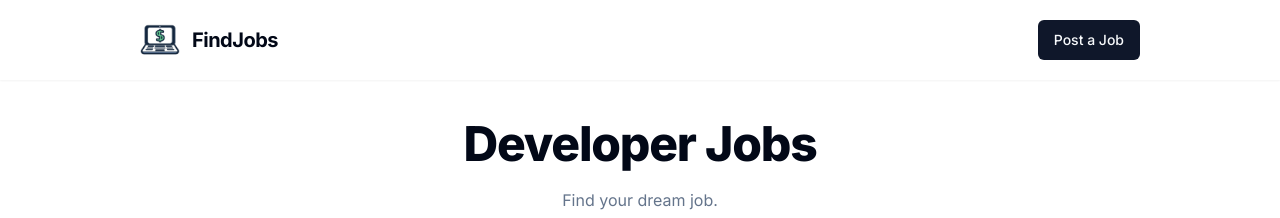
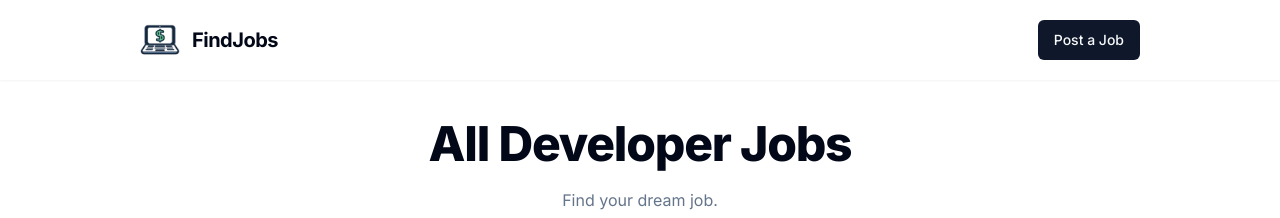
Before and after one commit to nidal23/jobs, a Next.js app: page / in a window 1280 px wide. Shown: the top 218 px of the page. Built offline with nearby package versions, Linux system fonts and the light colour scheme; no server answers; the database is empty.

Commit message:
src:app:home: -added function to show the title based on the user search. -used nextjs metadata function to show the same in tab, -this helps with SEO.

```diff
--- a/src/app/page.tsx
+++ b/src/app/page.tsx
@@ -2,6 +2,7 @@ import JobFilterSidebar from "@/components/jobFilterSidebar";
 import JobResults from "@/components/jobResults";
 import H1 from "@/components/ui/h1";
 import { jobFilterValues } from "@/lib/validation";
+import { Metadata } from "next";
 
 interface PageProps {
   searchParams: {
@@ -11,6 +12,27 @@ interface PageProps {
     remote?: string
   }
 }
+
+function getTitle({q, type, location, remote}: jobFilterValues) {
+  const titlePrefix = q
+  ? `${q} jobs`
+  : type ? `${type} developer jobs` : remote ? 'Remote developer jobs' : "All Developer Jobs"
+
+  const titleSuffix = location ? ` in ${location}` : "";
+
+  return titlePrefix + titleSuffix;
+}
+
+export function generateMetadata({searchParams: {q,type, location, remote}}: PageProps): Metadata {
+  return {
+    title: `${getTitle({q,
+      type,
+      location,
+      remote: remote === 'true'})} | JobsFind`
+  }
+}
+
+
 
 export default async function Home({searchParams: {q, type, location, remote}}: PageProps) {
 
@@ -23,7 +45,7 @@ export default async function Home({searchParams: {q, type, location, remote}}:
   return (
     <main className="m-auto my-10 max-w-5xl space-y-10 px-3">
       <div className="space-y-5 text-center">
-        <H1>Developer Jobs</H1>
+        <H1>{getTitle(filterValues)}</H1>
         <p className="text-muted-foreground">Find your dream job.</p>
       </div>
       <section className=" flex flex-col gap-4 md:flex-row">
```
